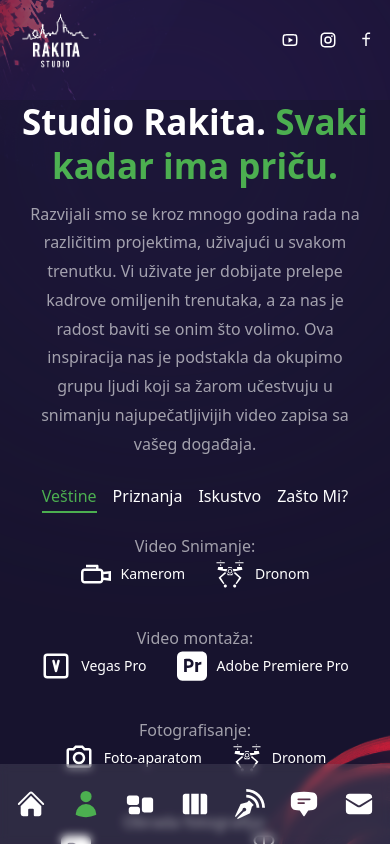
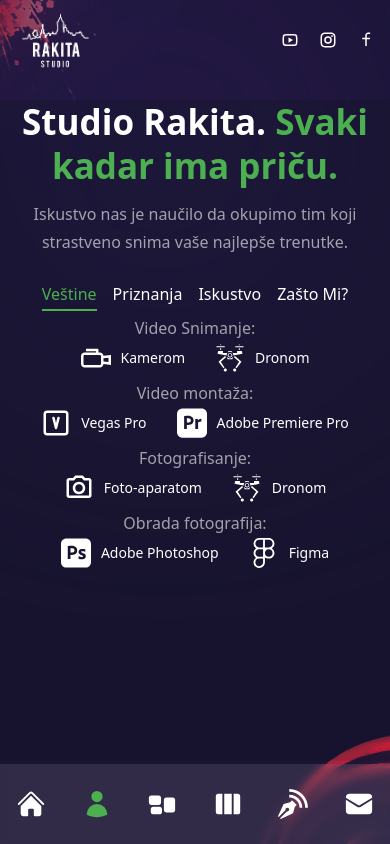
Before and after one commit to MirosBL45/studio_rakita, a Next.js app: page /o_nama in a window 390 px wide. Built offline with nearby package versions, Linux system fonts and the light colour scheme.

Commit message:
o_nama fixed

```diff
--- a/data/aboutData.js
+++ b/data/aboutData.js
@@ -114,6 +114,7 @@ export const aboutDataTextSR =
   title1: 'Studio Rakita.',
   title2: 'Svaki kadar ima priču.',
   description: 'Razvijali smo se kroz mnogo godina rada na različitim projektima, uživajući u svakom trenutku. Vi uživate jer dobijate prelepe kadrove omiljenih trenutaka, a za nas je radost baviti se onim što volimo. Ova inspiracija nas je podstakla da okupimo grupu ljudi koji sa žarom učestvuju u snimanju najupečatljivijih video zapisa sa vašeg događaja.',
+  description2: 'Iskustvo nas je naučilo da okupimo tim koji strastveno snima vaše najlepše trenutke.',
   years: {
     text: 'Godina iskustva'
   },
--- a/data/navData.js
+++ b/data/navData.js
@@ -17,11 +17,11 @@ export const navDataSR = [
   { name: "naše usluge", path: "/usluge", icon: <HiRectangleGroup /> },
   { name: "naši radovi", path: "/radovi", icon: <HiViewColumns /> },
   { name: "blog", path: "/blog", icon: <ImBlog /> },
-  {
-    name: "Klijenti o nama",
-    path: "/klijenti_o_nama",
-    icon: <HiChatBubbleBottomCenterText />,
-  },
+  // {
+  //   name: "Klijenti o nama",
+  //   path: "/klijenti_o_nama",
+  //   icon: <HiChatBubbleBottomCenterText />,
+  // },
   {
     name: "kontakt",
     path: "/kontakt",
--- a/pages/kontakt/index.jsx
+++ b/pages/kontakt/index.jsx
@@ -65,8 +65,7 @@ function Contact() {
             <a className="text-accent" href="tel:+381631234567">
               063 123 4567
             </a>{' '}
-            ili putem forme. Odgovorićemo vam u najkraćem mogućem roku. Hvala na
-            interesovanju!
+            ili putem forme.
           </motion.p>
           {/* form */}
           <motion.form
@@ -76,10 +75,10 @@ function Contact() {
             initial="hidden"
             animate="show"
             exit="hidden"
-            className="flex-1 flex flex-col gap-6 w-full mx-auto"
+            className="flex-1 flex flex-col gap-5 w-full mx-auto"
           >
             {/* input group */}
-            <div className="flex gap-x-6 w-full">
+            <div className="flex gap-x-5 w-full">
               <input
                 name="user_name"
                 type="text"
@@ -95,13 +94,13 @@ function Contact() {
                 required
               />
             </div>
-            <input
+            {/* <input
               name="subject"
               type="text"
               placeholder="Naslov"
               className="input"
               required
-            />
+            /> */}
             <textarea
               name="message"
               className="textarea"
--- a/pages/o_nama/index.jsx
+++ b/pages/o_nama/index.jsx
@@ -59,7 +59,10 @@ function About() {
             exit="hidden"
             className="text-[16px] md:text-xl max-w-[500px] mx-auto xl:mx-0 mb-6 xl:mb-12 px-2 xl:px-0"
           >
-            {aboutDataTextSR.description}
+            <span className="hidden md:block">
+              {aboutDataTextSR.description}
+            </span>
+            <span className="md:hidden">{aboutDataTextSR.description2}</span>
           </motion.p>
           {/* counters */}
           <motion.div
@@ -118,7 +121,7 @@ function About() {
           className="flex flex-col w-full xl:max-w-[48%] h-[480px]"
         >
           {/* for main title of about */}
-          <div className="flex gap-x-4 xl:gap-x-8 mx-auto xl:mx-0 mb-4 z-[32]">
+          <div className="flex gap-x-4 xl:gap-x-8 mx-auto xl:mx-0 mb-1 xl:mb-4 z-[32]">
             {aboutDataSR.map((item, itemIndex) => (
               <div
                 key={itemIndex}
@@ -135,13 +138,13 @@ function About() {
             ))}
           </div>
           {/* for content */}
-          <div className="py-2 xl:py-6 flex flex-col gap-y-4 xl:gap-y-4 items-center xl:items-start">
+          <div className="py-1 xl:py-6 flex flex-col gap-y-1 xl:gap-y-4 items-center xl:items-start">
             {aboutDataSR[mainIndex].info.map((item, itemIndex) => (
               <div
                 key={itemIndex}
-                className="mb-[20px] flex-1 flex flex-col md:flex-row max-w-max gap-x-2 items-center text-white/60"
+                className="mb-[3px] xl:mb-[20px] flex-1 flex flex-col md:flex-row max-w-max gap-x-2 items-center text-white/60"
               >
-                <div className="font-light xl:max-w-[440px] md:mb-0">
+                <div className="font-light xl:max-w-[440px] mb-[2px] md:mb-0">
                   {item.title}
                 </div>
 
```
